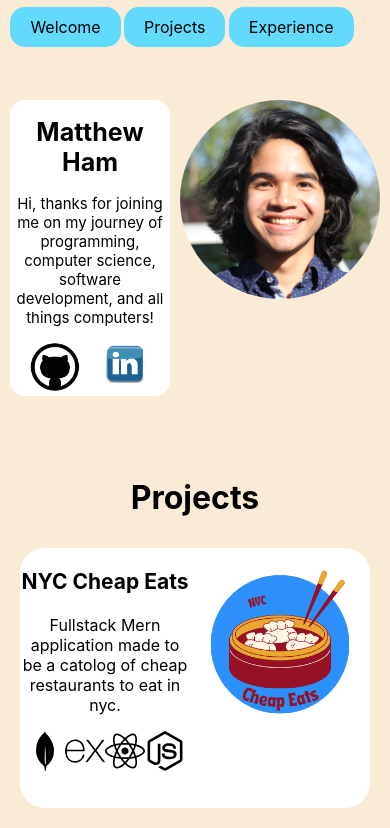
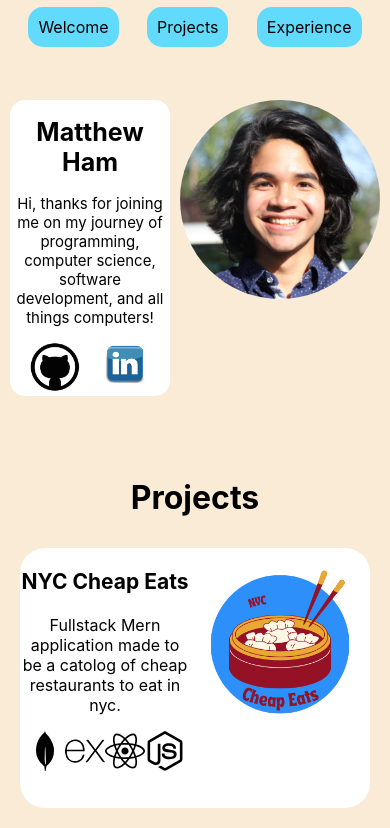
Before and after one commit to ham70/ham70.github.io, a React (Create React App) app: page / in a window 390 px wide. Shown: the top 828 px of the page. Built offline with nearby package versions, Linux system fonts and the light colour scheme.

Commit message:
fixed navbar centering issue on mobile devices

```diff
--- a/src/App.css
+++ b/src/App.css
@@ -55,19 +55,15 @@ html {
 .navbar {
   position: fixed;
   width: 100%;
-  padding: 5px;
   z-index: 1;
+  padding-top: 7px;
   display: flex;
   justify-content: space-evenly;
-  align-self: center;
-  align-items: center;
-  padding: 7px;
 }
 
 .navbar a {
   display:inline-block;
-  padding: 10px 20px;
-
+  padding: 10px 10px;
   border-radius: 15px;;
   background-color:#61dafb;
   transition: background-color 0.3s ease-in-out;
@@ -79,9 +75,7 @@ html {
 
 /* Extra small devices*/
 @media (max-width: 400px) {
-  .navbar{
-    max-width: 350px;
-  }
+
 }
 
 /*Welcome section =====================================================*/
```
